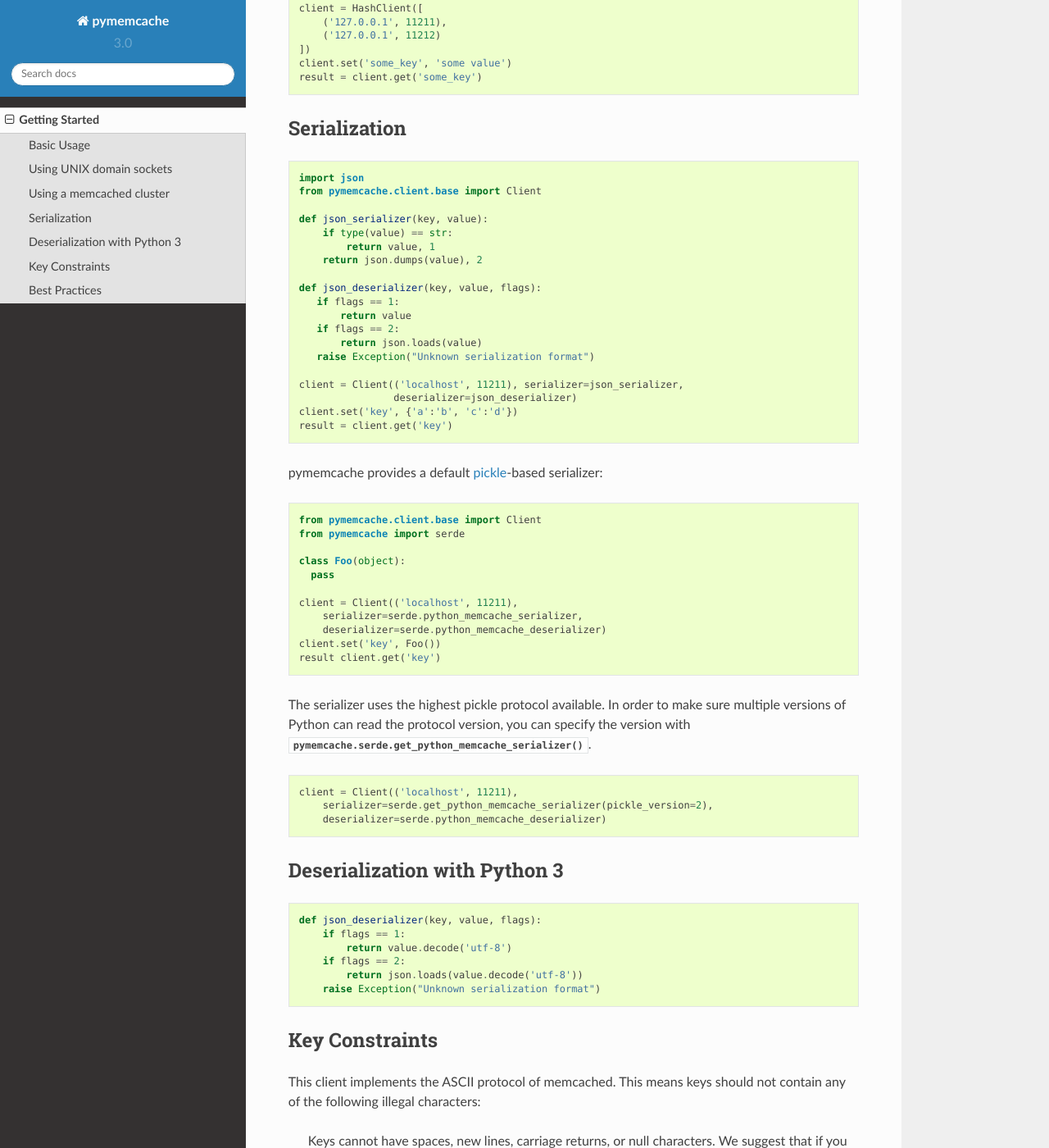
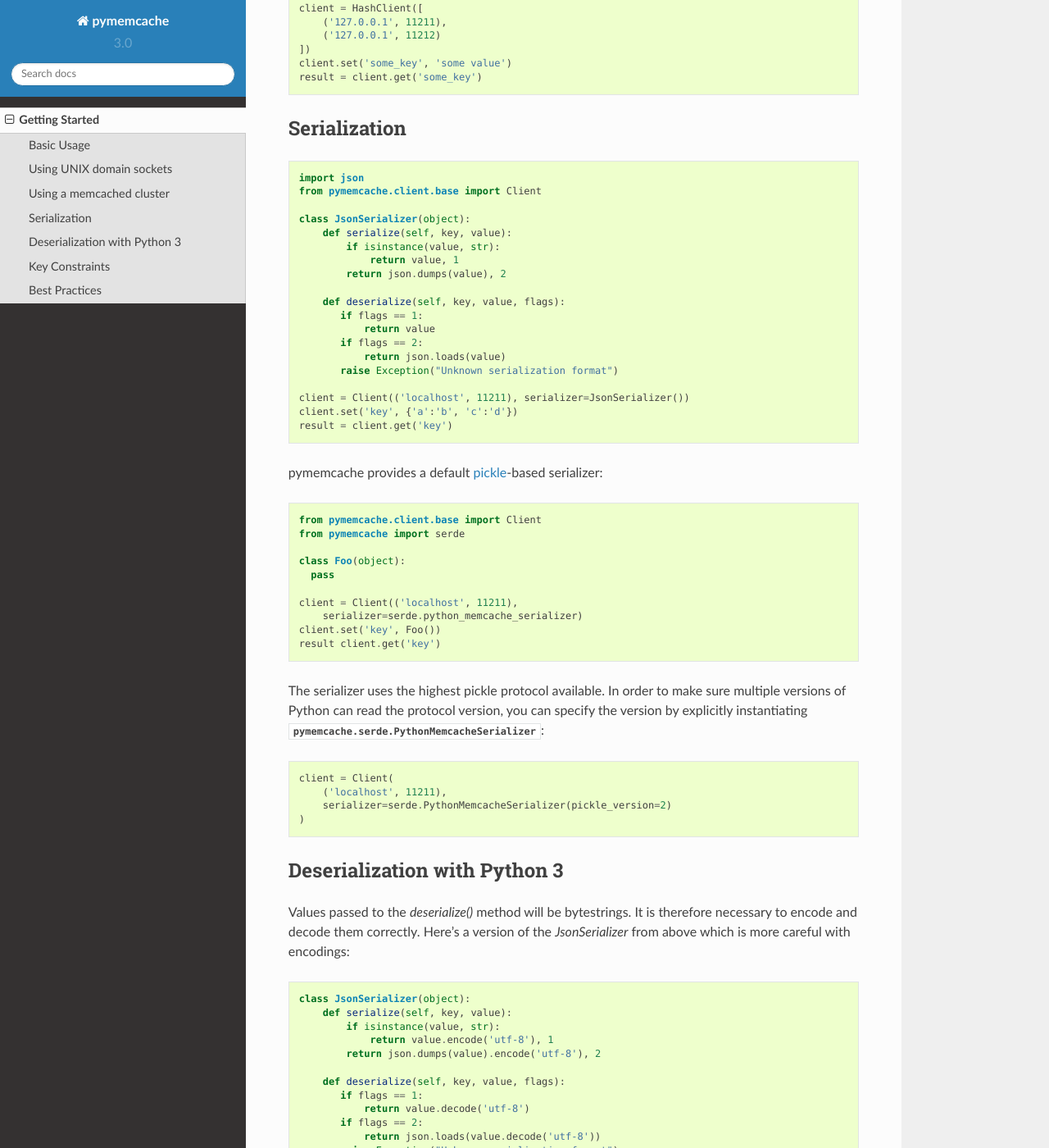
Before and after one commit to pinterest/pymemcache, a Sphinx documentation site: the page built from docs/getting_started.rst, in a window 1280 px wide and 1400 px high, scrolled down 800 px. Shown: the whole window at 82% size. Built offline with Sphinx 7.4.7 and the Read the Docs theme 2.0.0, drawn with Linux system fonts in a browser that asks for light colours; pages that are not in the unit, such as notebooks, are missing from menus; some of the changed text lies outside the part shown.

Commit message:
Change serialization interface to be an object
Rather than passing separate serialization and deserialization methods
to a pymemcache client, pass an object implementing a very simple
two-method interface.

This is a rather significant breaking change and should be part of an
x.0.0 major release.

Resolves #56

As suggested in that issue, this is a cleaner interface, as there's no
sensible context in which you would provide only one of these two
methods and it should therefore be thought of as a
serialization/deserialization protocol.

Also adds a note to the documentation's Best Practices list that you
should use the built-in serializer object unless you have a reason to do
otherwise.

```diff
--- a/docs/getting_started.rst
+++ b/docs/getting_started.rst
@@ -49,20 +49,20 @@
      import json
      from pymemcache.client.base import Client
 
-     def json_serializer(key, value):
-         if type(value) == str:
-             return value, 1
-         return json.dumps(value), 2
+     class JsonSerializer(object):
+         def serialize(self, key, value):
+             if isinstance(value, str):
+                 return value, 1
+             return json.dumps(value), 2
 
-     def json_deserializer(key, value, flags):
-        if flags == 1:
-            return value
-        if flags == 2:
-            return json.loads(value)
-        raise Exception("Unknown serialization format")
+         def deserialize(self, key, value, flags):
+            if flags == 1:
+                return value
+            if flags == 2:
+                return json.loads(value)
+            raise Exception("Unknown serialization format")
 
-     client = Client(('localhost', 11211), serializer=json_serializer,
-                     deserializer=json_deserializer)
+     client = Client(('localhost', 11211), serializer=JsonSerializer())
      client.set('key', {'a':'b', 'c':'d'})
      result = client.get('key')
 
@@ -78,33 +78,44 @@
       pass
 
     client = Client(('localhost', 11211),
-        serializer=serde.python_memcache_serializer,
-        deserializer=serde.python_memcache_deserializer)
+        serializer=serde.python_memcache_serializer)
     client.set('key', Foo())
     result client.get('key')
 
 The serializer uses the highest pickle protocol available. In order to make
 sure multiple versions of Python can read the protocol version, you can specify
-the version with :func:`pymemcache.serde.get_python_memcache_serializer`.
+the version by explicitly instantiating :class:`pymemcache.serde.PythonMemcacheSerializer`:
 
 .. code-block:: python
 
-    client = Client(('localhost', 11211),
-        serializer=serde.get_python_memcache_serializer(pickle_version=2),
-        deserializer=serde.python_memcache_deserializer)
+    client = Client(
+        ('localhost', 11211),
+        serializer=serde.PythonMemcacheSerializer(pickle_version=2)
+    )
 
 
 Deserialization with Python 3
 -----------------------------
 
+Values passed to the `deserialize()` method will be bytestrings. It is
+therefore necessary to encode and decode them correctly. Here's a version of
+the `JsonSerializer` from above which is more careful with encodings:
+
 .. code-block:: python
 
-    def json_deserializer(key, value, flags):
-        if flags == 1:
-            return value.decode('utf-8')
-        if flags == 2:
-            return json.loads(value.decode('utf-8'))
-        raise Exception("Unknown serialization format")
+     class JsonSerializer(object):
+         def serialize(self, key, value):
+             if isinstance(value, str):
+                 return value.encode('utf-8'), 1
+             return json.dumps(value).encode('utf-8'), 2
+
+         def deserialize(self, key, value, flags):
+            if flags == 1:
+                return value.decode('utf-8')
+            if flags == 2:
+                return json.loads(value.decode('utf-8'))
+            raise Exception("Unknown serialization format")
+
 
 Key Constraints
 ---------------
@@ -140,6 +151,9 @@
    errors, from killing your web requests. Do not use this flag if you need to
    know about errors from memcache, and make sure you have some other way to
    detect memcache server failures.
+ - Unless you have a known reason to do otherwise, use the provided serializer
+   in `pymemcache.serde.python_memcache_serializer` for any serialization or
+   deserialization
 
 .. WARNING::
 
```
Also changed, not shown: ChangeLog.rst (+8 -0 lines), 7 other files.
